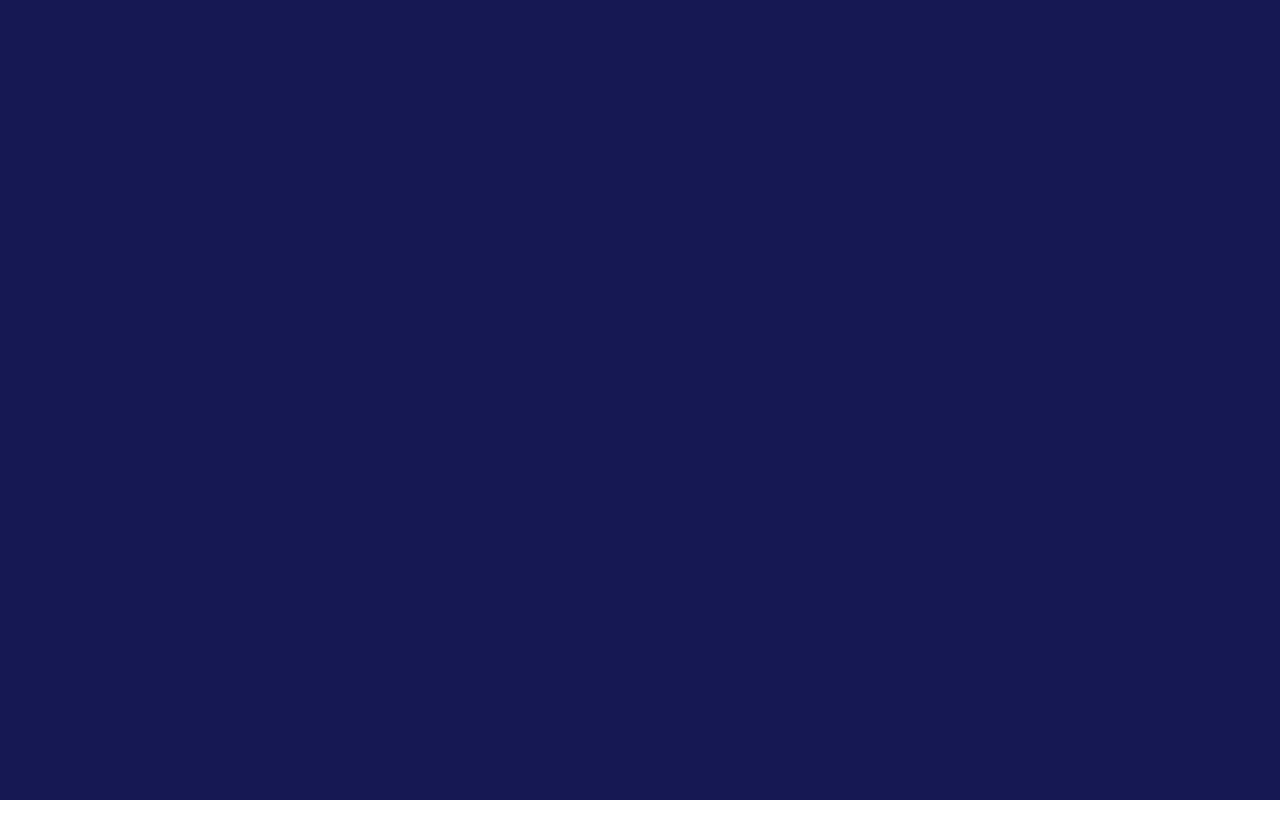
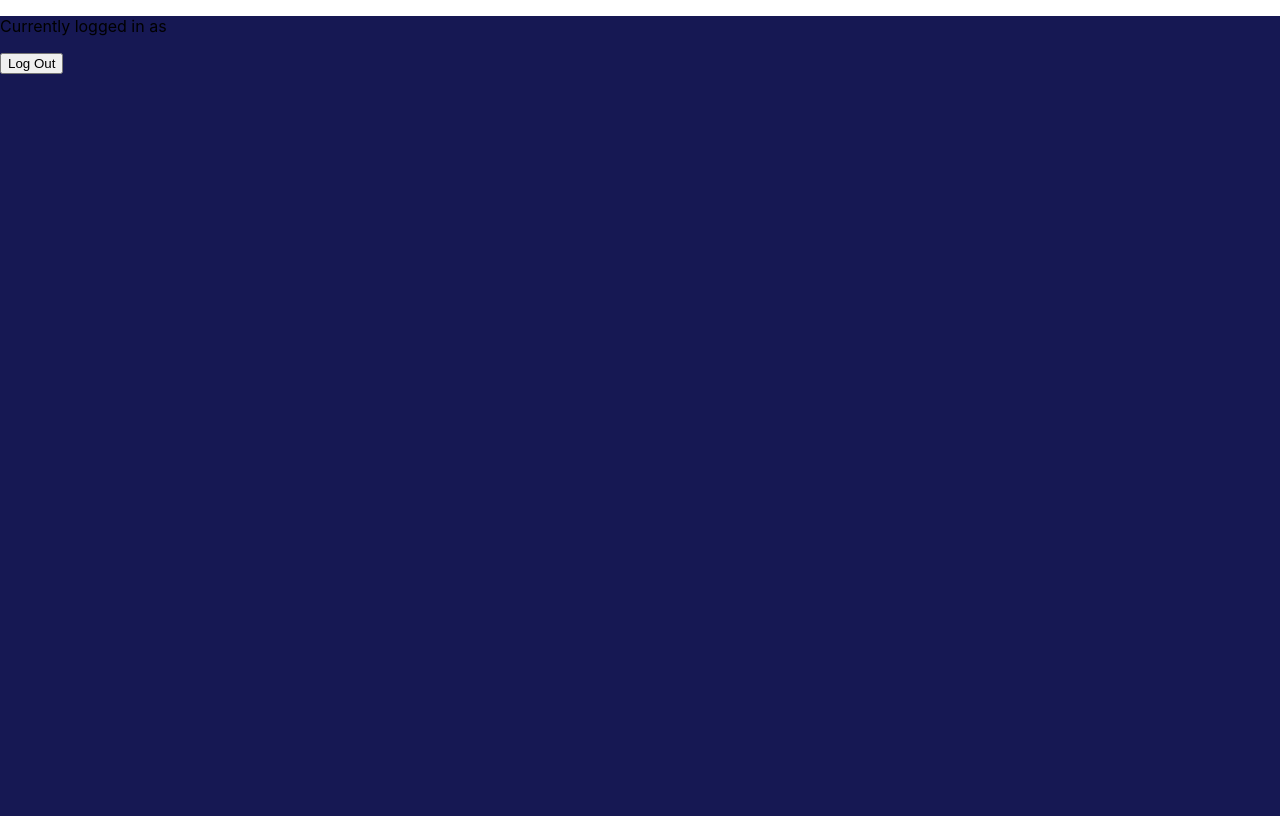
Before and after one commit to webala/wendys, a React (Create React App) app: page /dash in a window 1280 px wide. Built offline with nearby package versions, Linux system fonts and the light colour scheme; no server answers; a web font is replaced by a local one.

Commit message:
user cal log out

```diff
--- a/src/components/Authentication/SignUp.js
+++ b/src/components/Authentication/SignUp.js
@@ -1,10 +1,12 @@
 import './auth.css'
 import React, {useRef, useState} from 'react'
-import {signUp} from '../../firebase'
+import {signUp, useAuth} from '../../firebase'
 
 function SignUp() {
 
     const [loading, setLoading] = useState(false)
+
+    const currentUser = useAuth()
 
     const emailRef = useRef()
     const passwordRef = useRef()
@@ -21,10 +23,11 @@ function SignUp() {
 
         <form>
         <h1>Sign up</h1>
+        <p>Currently logged in as {currentUser?.email}</p>
             <div class='fields'>
                 <input ref={emailRef} type='email' placeholder='Email'/>
                 <input ref={passwordRef} type='password' placeholder='Password'/>
-                <button type='submit' onClick={handleSignUp} disabled={loading}>Sign Up</button>
+                <button type='submit' onClick={handleSignUp} disabled={loading || currentUser}>Sign Up</button>
             </div>
         </form>
     </div>
--- a/src/components/Dashboard/Dashboard.js
+++ b/src/components/Dashboard/Dashboard.js
@@ -1,10 +1,24 @@
 import React from 'react'
+import { logOut, useAuth } from '../../firebase'
 import './dashboard.css'
 
 function Dashboard() {
+
+    const currentUser = useAuth()
+
+    async function handleLogOut (event) {
+        event.preventDefault()
+        try {
+            await logOut()
+        } catch {
+            alert('Error!')
+        }
+    }
+
   return (
     <div class='dash'>
-
+        <p>Currently logged in as {currentUser?.email}</p>
+        <button onClick={handleLogOut}>Log Out</button>
     </div>
   )
 }
--- a/src/firebase.js
+++ b/src/firebase.js
@@ -1,7 +1,7 @@
-import { useState } from "react";
+import { useEffect, useState } from "react";
 // Import the functions you need from the SDKs you need
 import { initializeApp } from "firebase/app";
-import {getAuth, createUserWithEmailAndPassword, onAuthStateChanged} from 'firebase/auth'
+import {getAuth, createUserWithEmailAndPassword, onAuthStateChanged, signOut} from 'firebase/auth'
 // TODO: Add SDKs for Firebase products that you want to use
 // https://firebase.google.com/docs/web/setup#available-libraries
 
@@ -32,6 +32,21 @@ export function signUp (email, password) {
     })
 }
 
+export function logOut () {
+    signOut(auth).then(() => console.log('sign out successfull')).catch(error => {
+        const errorCode = error.code
+        const errorMessage = error.message
+        alert(`${errorCode}: ${errorMessage}`)
+    })
+}
+
 export function useAuth () {
+    const [currentUser, setCurrentUser] = useState()
+
+    useEffect(() => {
+        const unsub = onAuthStateChanged(auth, (user) => setCurrentUser(user))
+        return unsub
+    }, [])
+    return currentUser
 
 }
```
